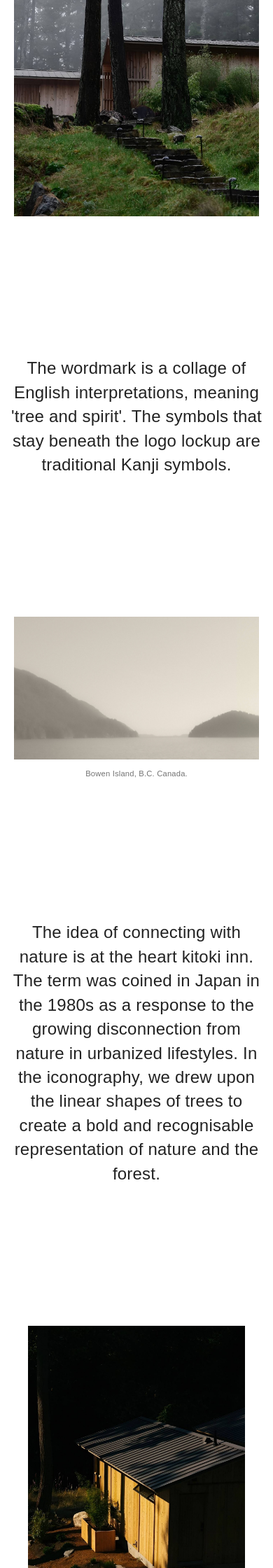
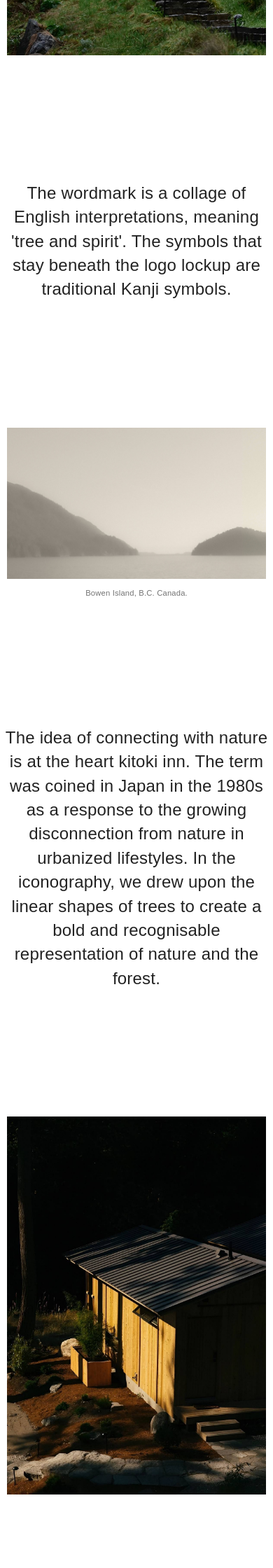
Before and after one commit to lewistwo/website, a PHP site: page /kitoki.html in a window 390 px wide. Shown: the part 2320-4560 px from the top of the page at 70% size. Run offline with PHP 8.4, Linux system fonts and the light colour scheme.

Commit message:
Update styles.css

```diff
--- a/css/styles.css
+++ b/css/styles.css
@@ -859,6 +860,20 @@ body.menu-open {
 
 /* Mobile Formatting */
 @media screen and (max-width: 768px) {
+
+    /* Page Styles */
+body.home-page {
+    padding-top: 50px;
+}
+
+body.project-page {
+    padding-top: 50px;
+}
+
+body.about-page {
+    padding-top: 50px;
+}
+
 .navbar {
     display: none;
 }
@@ -952,8 +967,9 @@ h1, h2, h3, h4 {
 }
 
 .content-section, .intro-section, .home-section, .text-section, .quote-section {
-    padding-left: 10px;
-    padding-right: 10px;
+    padding-top: 50px;
+    padding-bottom: 30px;
+    width: calc(100% - 10px);
     text-align: center;
 }
 
@@ -963,7 +979,7 @@ h1, h2, h3, h4 {
 }
 
 .full-width-landscape {
-    width: calc(100% - 20px);
+    width: calc(100% - 10px);
     max-width: 100%;
 }
 
@@ -1081,7 +1097,7 @@ h1, h2, h3, h4 {
 .portrait-row {
     flex-direction: column;
     align-items: center;
-    width: calc(100% - 20px);
+    width: calc(100% - 10px);
 }
 
 .portrait-image, .small-portrait {
@@ -1102,14 +1118,15 @@ h1, h2, h3, h4 {
     display: flex;
     flex-direction: column;
     align-items: flex-start;
-    gap: 30px;
+    gap: 20px;
 }
 
 .image-grid {
     display: grid;
+    width: calc(100% - 10px);
     grid-template-columns: 1fr;
     margin: 0 auto;
-    gap: 30px;
+    gap: 10px;
 }
 
 .image-grid img {
@@ -1152,7 +1169,7 @@ h1, h2, h3, h4 {
 
 .full-width-landscape {
     width: 100%;
-    width: calc(100% - 20px);
+    width: calc(100% - 10px);
     height: auto;
     display: block;
 }
```
Also changed, not shown: other parts of css/styles.css (+49 -48 lines).
